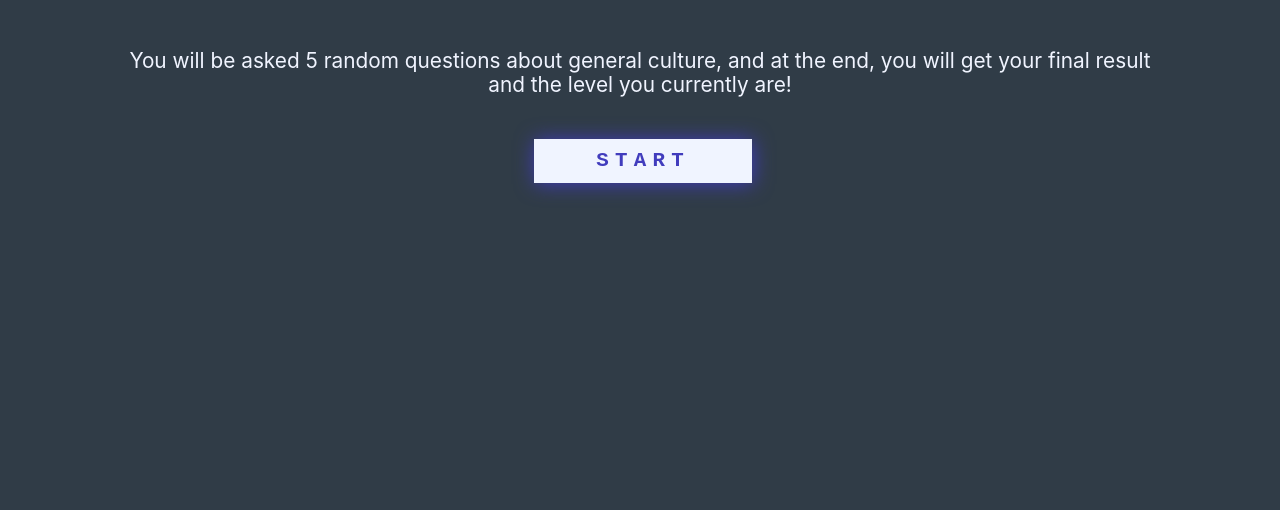
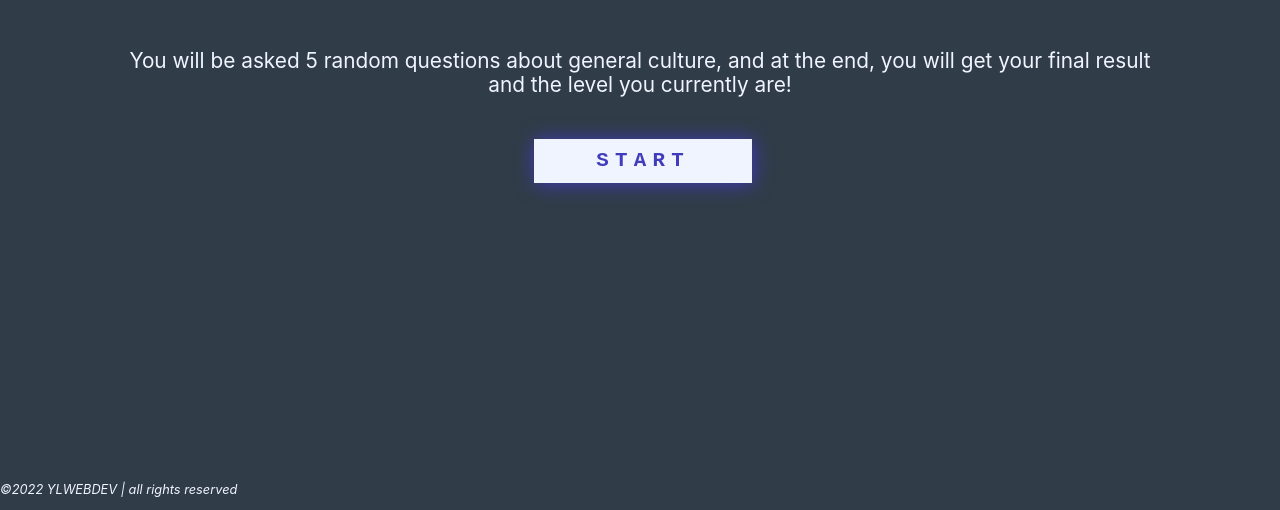
Before and after one commit to webdev-chronicles/quiz-app, a plain HTML site: page index.html in a window 1280 px wide. Shown: the part 290-800 px from the top of the page. Drawn offline with Linux system fonts and the light colour scheme; no server answers.

Commit message:
footer added

```diff
--- a/index.html
+++ b/index.html
@@ -36,5 +36,8 @@
         <h3 id="knowledge-level"></h3>
         <div class="new-round">start again</div>
     </section>
+    <footer>
+        <p class="copyright">©2022 YLWEBDEV | all rights reserved</p>
+    </footer>
 </body>
 </html>
--- a/style.css
+++ b/style.css
@@ -8,6 +8,8 @@ body{
     background-color: rgb(48, 60, 71);
     color: rgb(240, 244, 255);
     font-family: -apple-system, BlinkMacSystemFont, 'Segoe UI', Roboto, Oxygen, Ubuntu, Cantarell, 'Open Sans', 'Helvetica Neue', sans-serif;
+    position: relative;
+    min-height: 100vh;
 }
 
 #whole-section, #post-game{
@@ -132,3 +134,15 @@ body{
         transform: scale(1.05);
     }
 }
+
+.copyright{
+    text-align: right;
+    font-style: italic;
+    font-size: 0.8rem;
+}
+
+footer{
+    position: absolute;
+    bottom: 0;
+    left: 0;
+}
```
Also changed, not shown: 1 other file.
